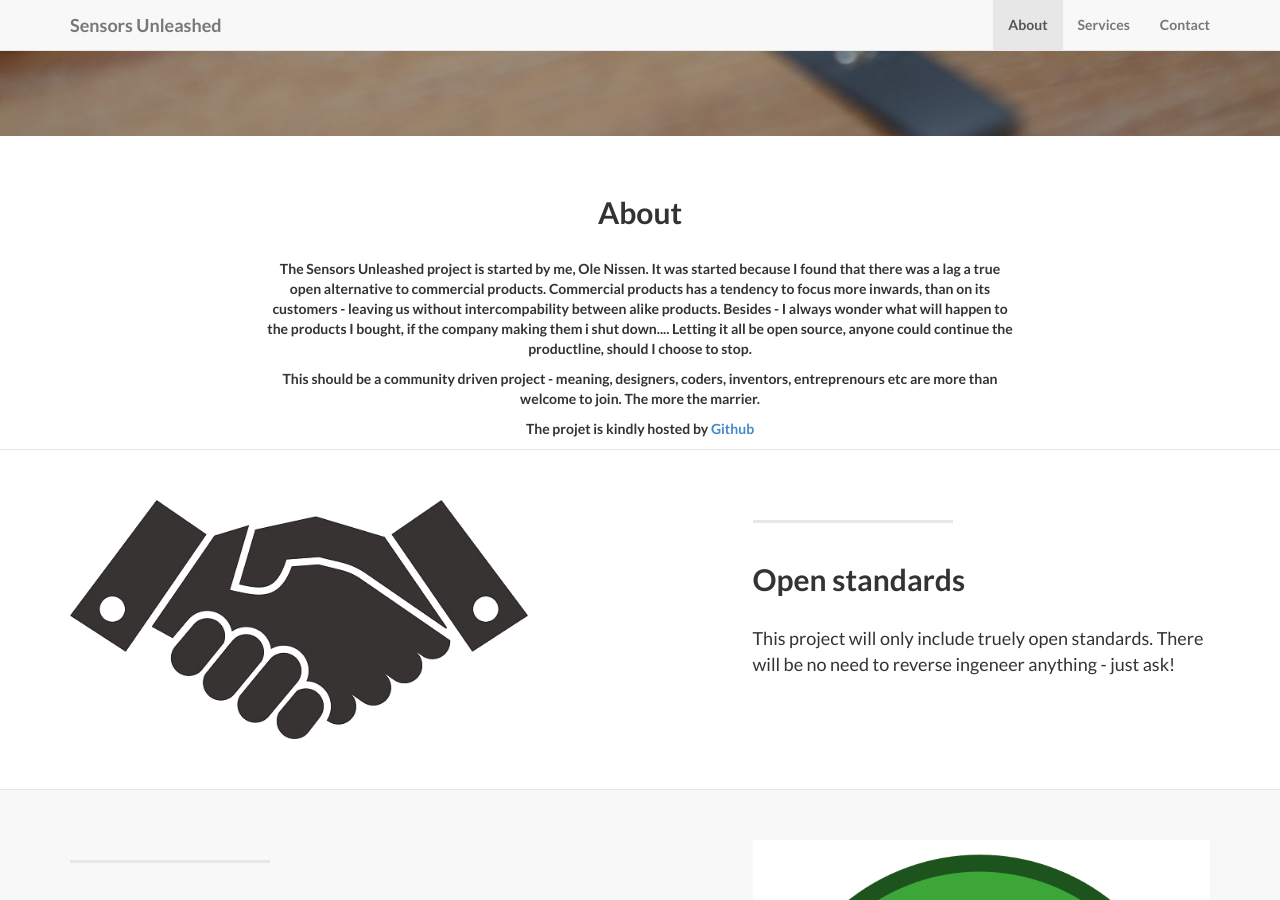
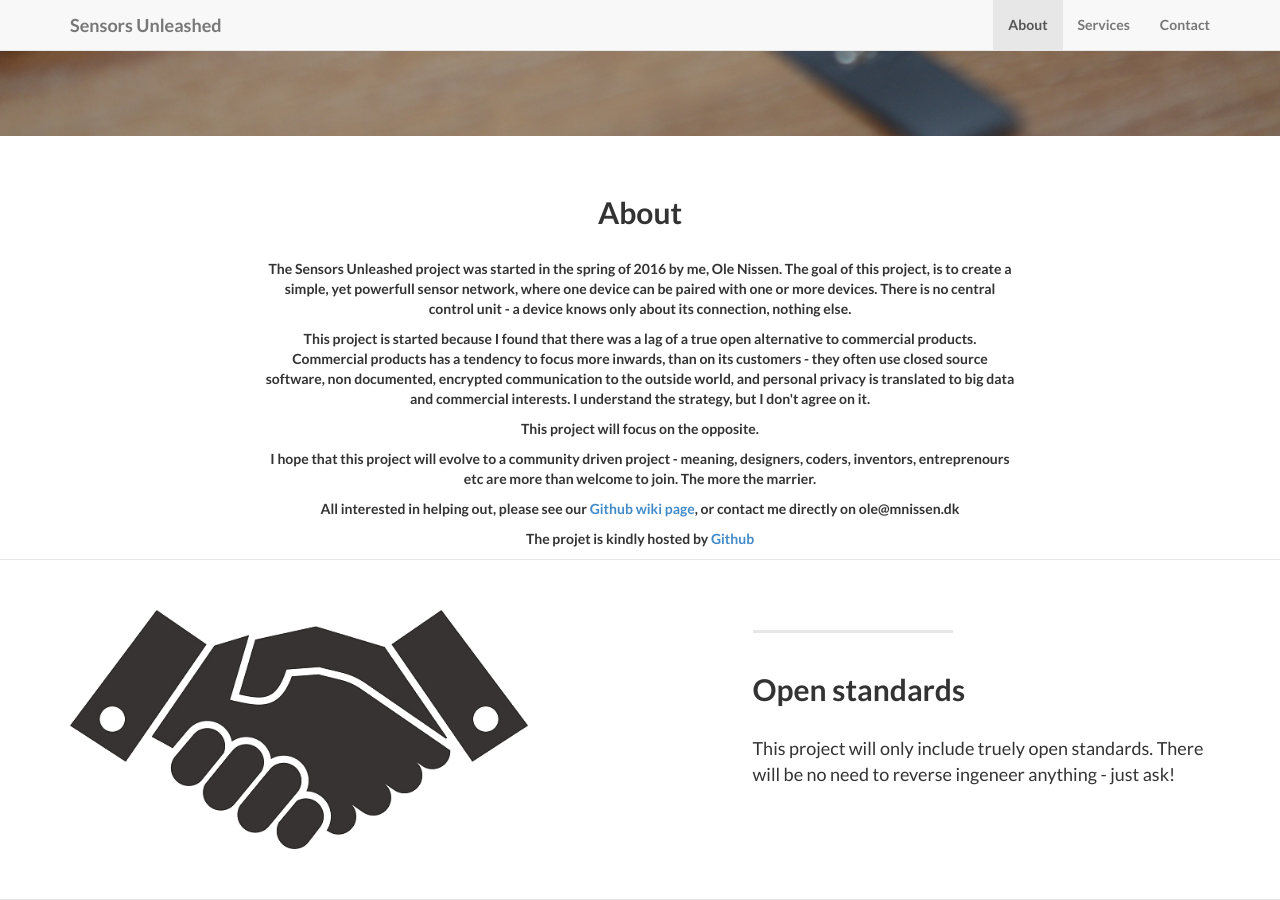
Before and after one commit to SensorsUnleashed/sensorsunleashed.github.io, a Jekyll site: the page built from index.html, in a window 1280 px wide and 900 px high, scrolled down 641 px. Built offline with Jekyll 4.4.1, drawn with Linux system fonts in a browser that asks for light colours.

Commit message:
change the about a bit

```diff
--- a/_includes/about.html
+++ b/_includes/about.html
@@ -5,9 +5,39 @@
               <br/><br/>
               <h2>About</h2>
               <br/>
-                <p>The Sensors Unleashed project is started by me, Ole Nissen. It was started because I found that there was a lag a true open alternative to commercial products. Commercial products has a tendency to focus more inwards, than on its customers - leaving us without intercompability between alike products. Besides - I always wonder what will happen to the products I bought, if the company making them i shut down.... Letting it all be open source, anyone could continue the productline, should I choose to stop. </p>
-                <p>This should be a community driven project - meaning, designers, coders, inventors, entreprenours etc are more than welcome to join. The more the marrier.</p>
-                <p>The projet is kindly hosted by <a href="https://github.com/SensorsUnleashed">Github</a></p>
+                <p>
+                  The Sensors Unleashed project was started in the spring of 2016
+                  by me, Ole Nissen.
+                  The goal of this project, is to create a simple, yet powerfull
+                  sensor network, where one device can be paired with one or more
+                  devices. There is no central control unit - a device knows
+                  only about its connection, nothing else.
+                </p>
+                <p>
+                  This project is started because I found that there
+                  was a lag of a true open alternative to commercial products.
+                  Commercial products has a tendency to focus more inwards, than
+                  on its customers - they often use closed source software,
+                  non documented, encrypted communication to the outside world,
+                  and personal privacy is translated to big data and commercial
+                  interests. I understand the strategy, but I don't agree on it.
+                </p>
+                <p>
+                  <b>This project will focus on the opposite.</b>
+                </p>
+                <p>
+                  I hope that this project will evolve to a community driven
+                  project - meaning, designers, coders, inventors, entreprenours
+                  etc are more than welcome to join. The more the marrier.
+                </p>
+                <p>
+                  All interested in helping out, please see our
+                  <a href="https://github.com/SensorsUnleashed/Contiki-Device-Link/wiki">Github wiki page</a>,
+                  or contact me directly on ole@mnissen.dk
+                </p>
+                <p>
+                  The projet is kindly hosted by <a href="https://github.com/SensorsUnleashed">Github</a>
+                </p>
               </div>
         </div>
     </section>
```
Also changed, not shown: 1 other file.
